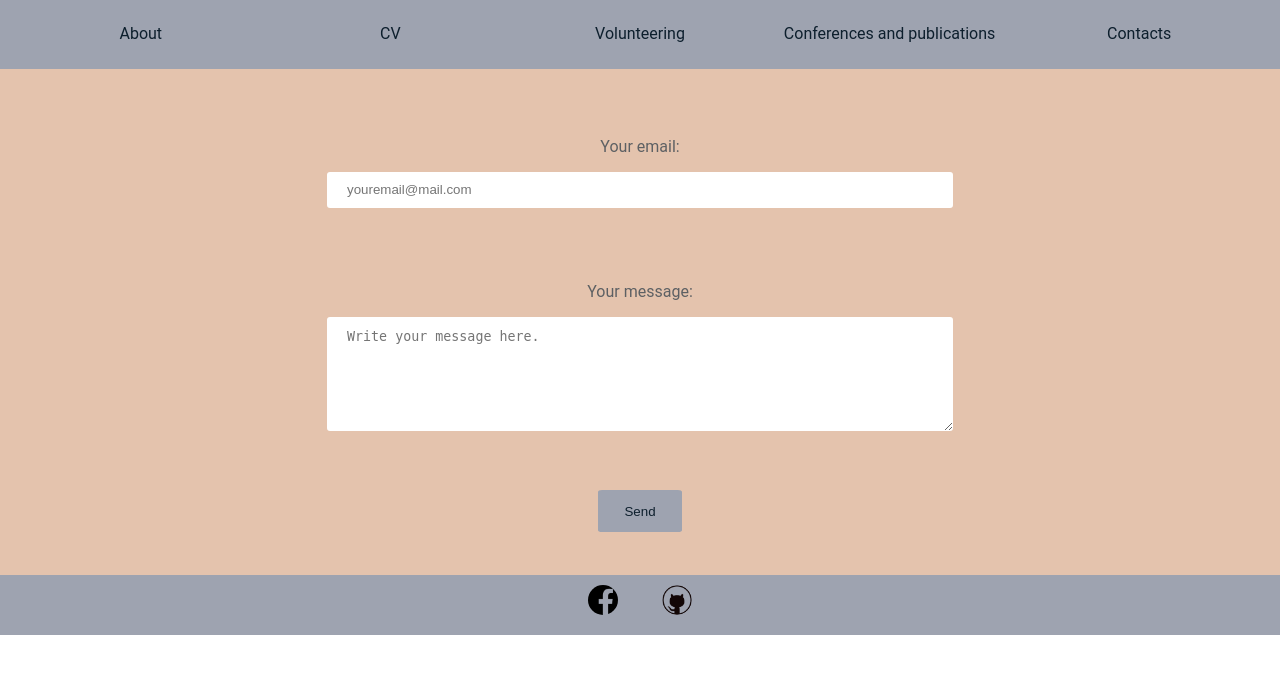
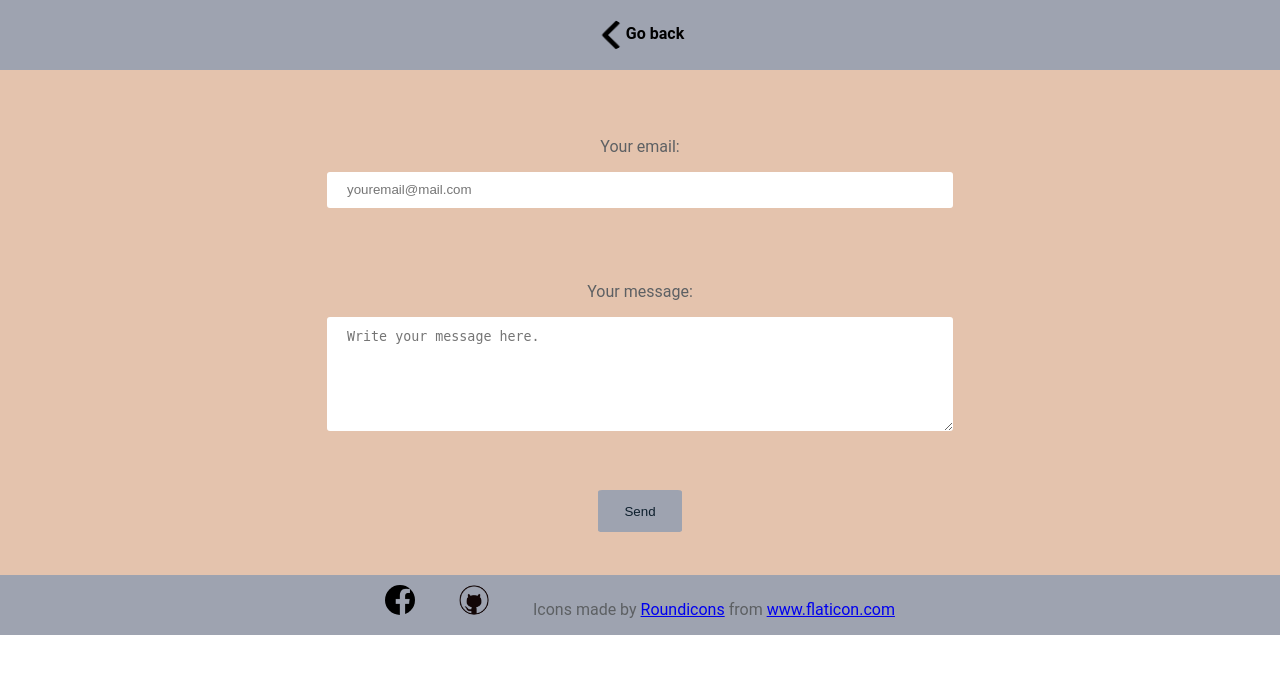
Before and after one commit to lsyurievna/resume_app, a Flask app: page /contacts in a window 1280 px wide. Shown: the top 674 px of the page. Run offline with Flask 2, Linux system fonts and the light colour scheme; some web fonts are replaced.

Commit message:
okay that's it, that's pretty all right

```diff
--- a/static/styles.css
+++ b/static/styles.css
@@ -53,6 +53,17 @@ body {
   color: rgb(13, 31, 45);
 }
 
+.back-link{
+  color:black;
+  font-weight:600;
+  text-decoration:none;
+}
+
+.nav-contacts{
+  justify-content: center;
+  align-content: center;
+  padding-top:20px;
+}
 /*CONTENT*/
 
 .section {
@@ -96,7 +107,7 @@ hr{
   height: 1px;
   background-image: linear-gradient(to right, rgba(0, 0, 0, 0), rgba(0, 0, 0, 0.75), rgba(0, 0, 0, 0));
   margin-top:5px;
-  margin-bottom:10px;
+  margin-bottom:15px;
 }
 
 ul{
@@ -143,9 +154,10 @@ button:hover{
   color: rgb(48, 100, 139);
 }
 
-.footer img{
+.footer img, .nav img{
   width:30px;
 }
+
 
 .footer div{
   display:inline-block;
@@ -193,7 +205,7 @@ button:hover{
 /*MOBILE ONLY MODIFICATIONS*/
 
 @media only screen and (max-width: 400px){
-  img{
+  .section img{
     width:200px;
   }
 }
--- a/templates/contacts.html
+++ b/templates/contacts.html
@@ -12,12 +12,9 @@
 <div class = "page">
 <!--NAVIGATION-->
 
-  <div class = "nav">
-      <div class = "nav-link"><a href = "/">About</a></div>
-      <div class = "nav-link"><a href = "/">CV</a></div>
-      <div class = "nav-link"><a href = "/">Volunteering</a></div>
-      <div class = "nav-link"><a href = "/">Conferences and publications</a></div>
-      <div class = "nav-link"><a href = "/">Contacts</a></div>
+  <div class = "nav nav-contacts">
+    <div><img src = "{{ url_for('static', filename = 'left-arrow.png') }}"></div>
+    <div><a class = "back-link" href = "/">Go back</a></div>
   </div>
 
 
@@ -44,6 +41,7 @@
 <div class="footer">
   <div><a href = "https://www.facebook.com/girlluyda/" target = "_blank"><img src = "{{ url_for('static', filename = 'facebook.png') }}"></a></div>
   <div><a href = "https://github.com/lsyurievna" target = "_blank"><img src = "{{ url_for('static', filename = 'github.png') }}"></a></div>
+  <div>Icons made by <a href="https://www.flaticon.com/authors/roundicons" title="Roundicons">Roundicons</a> from <a href="https://www.flaticon.com/" title="Flaticon">www.flaticon.com</a></div>
 </div>
 
 
```
Also changed, not shown: templates/layout.html (+7 -3 lines), static/left-arrow.png (added).
